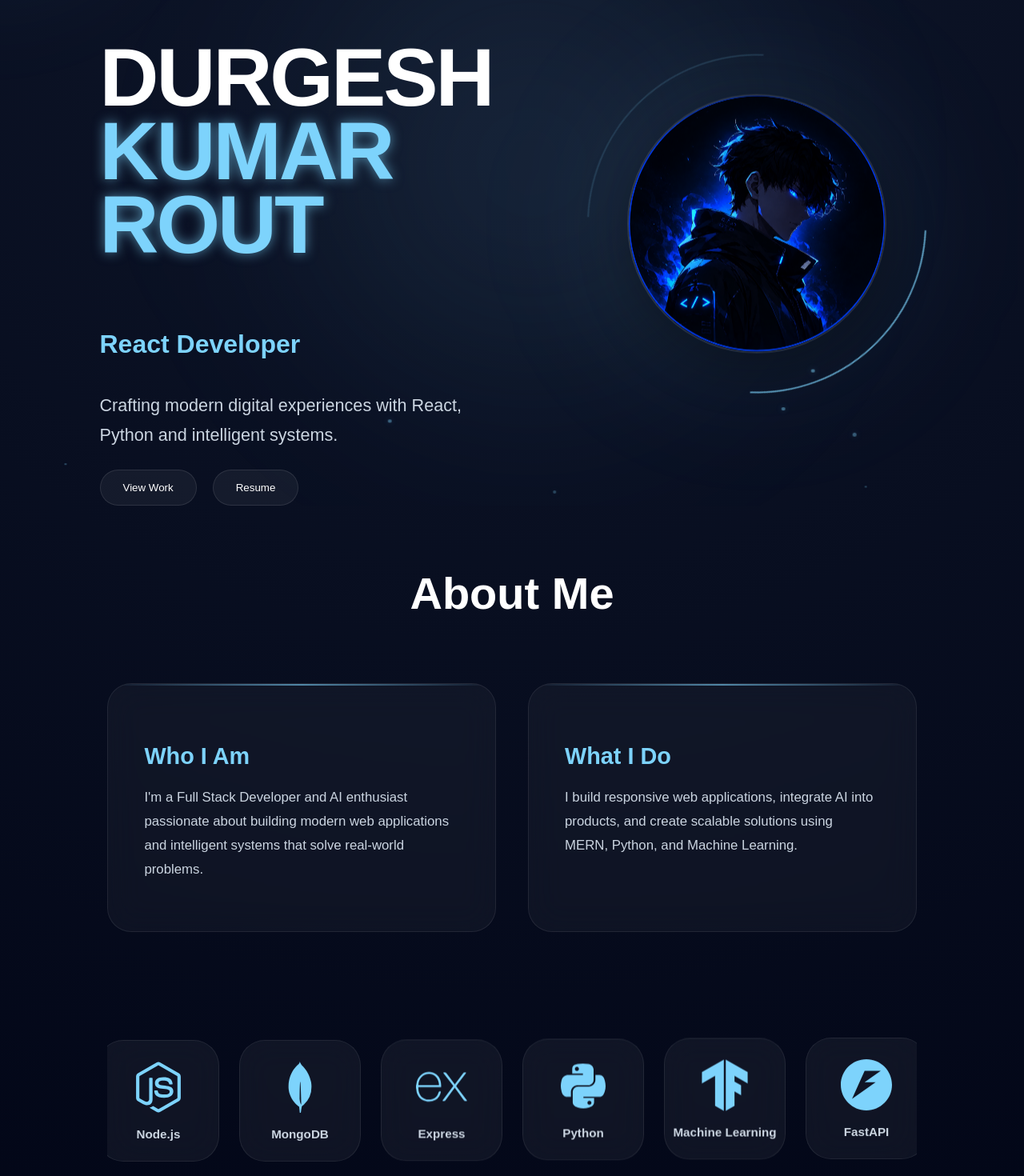
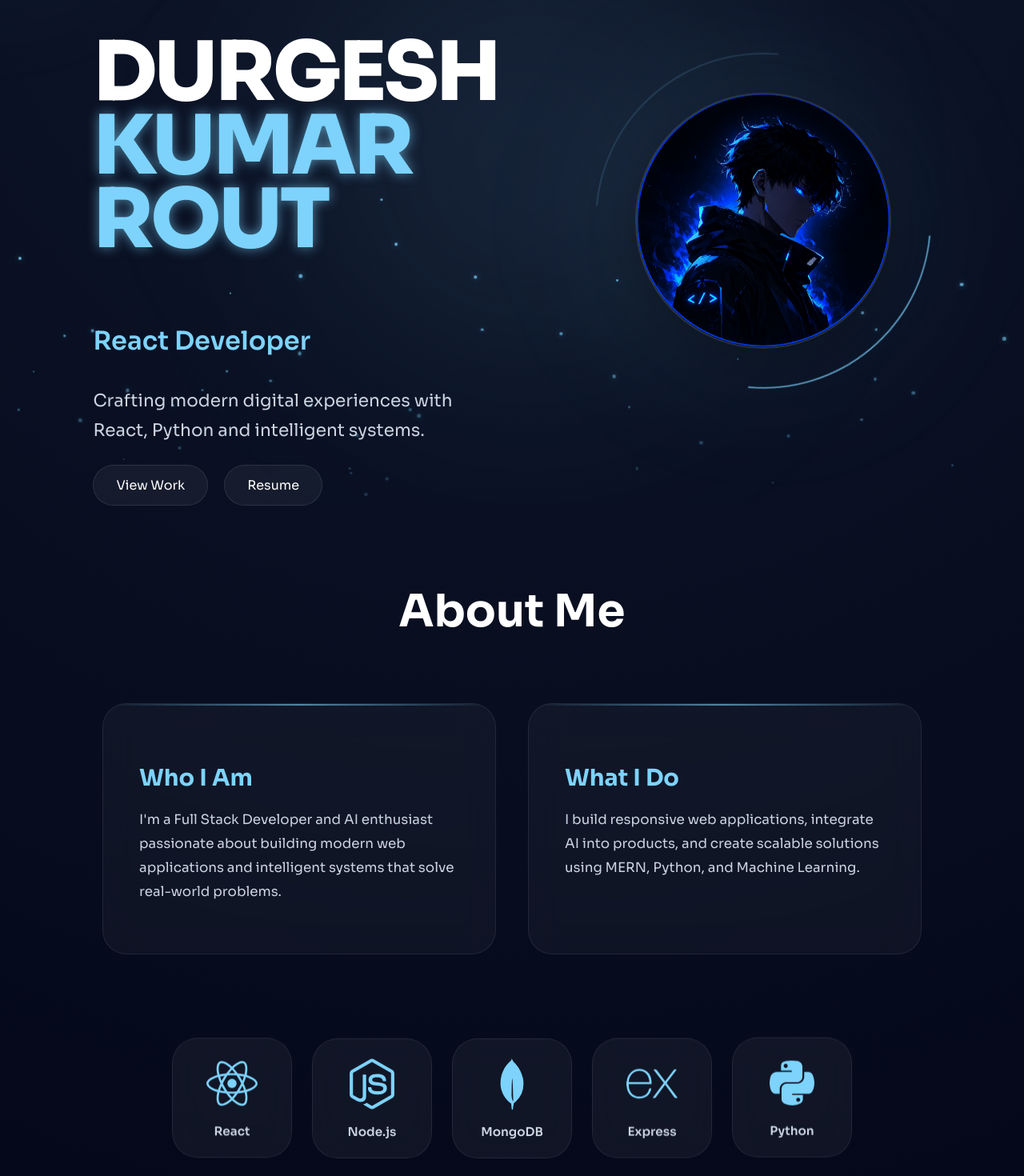
Before and after one commit to durgesh033/Portfolio-WebSite, a React (Vite) app: page / in a window 1280 px wide. Shown: the part 180-1650 px from the top of the page at 80% size. Built offline with nearby package versions, Linux system fonts and the light colour scheme.

Commit message:
bugs fixed

```diff
--- a/index.html
+++ b/index.html
@@ -1,5 +1,6 @@
 <!doctype html>
 <html lang="en">
+
 <head>
   <meta charset="UTF-8" />
   <link rel="icon" type="image/svg+xml" href="/favicon.svg" />
@@ -8,11 +9,15 @@
   <link rel="preconnect" href="https://fonts.gstatic.com" crossorigin>
 
   <link href="https://fonts.googleapis.com/css2?family=Sora:wght@300;400;500;600;700;800&display=swap" rel="stylesheet">
-    <meta name="viewport" content="width=device-width, initial-scale=1.0" /><em></em>
-    <title>portfolio</title>
+  <meta name="viewport" content="width=device-width, initial-scale=1.0" />
+  <meta name="description"
+    content="Durgesh Kumar Rout's portfolio — full stack development, AI, and modern web experiences." />
+  <title>Durgesh Kumar Rout | Full Stack Developer</title>
 </head>
+
 <body>
   <div id="root"></div>
   <script type="module" src="/src/main.jsx"></script>
 </body>
+
 </html>
--- a/src/App.css
+++ b/src/App.css
@@ -8,6 +8,10 @@ html {
 
 section {
   scroll-margin-top: 100px;
+
+  /* Keeps all sections above particles */
+  position: relative;
+  z-index: 1;
 }
 
 body {
@@ -17,7 +21,71 @@ body {
       #020617);
 
   color: white;
-  font-family: 'Space Grotesk', sans-serif;
+  font-family: "Sora", sans-serif;
 
   overflow-x: hidden;
 }
+
+#root {
+  min-height: 100vh;
+}
+
+.global-particles {
+  position: fixed;
+
+  top: 0;
+  left: 0;
+
+  width: 100%;
+  height: 100%;
+
+  overflow: hidden;
+
+  pointer-events: none;
+
+  z-index: 0;
+}
+
+.global-particles span {
+  position: absolute;
+  bottom: -20px;
+  border-radius: 50%;
+  background: #7dd3fc;
+  opacity: .35;
+  box-shadow:
+    0 0 8px rgba(125, 211, 252, .7);
+
+  animation:
+    particleFloat linear infinite,
+    twinkle 3s ease-in-out infinite;
+}
+
+@keyframes particleFloat {
+
+  0% {
+    transform:
+      translateY(0) translateX(0);
+  }
+
+  50% {
+    transform:
+      translateY(-45vh) translateX(25px);
+  }
+
+  100% {
+    transform:
+      translateY(-100vh) translateX(-15px);
+  }
+}
+
+@keyframes twinkle {
+
+  0%,
+  100% {
+    opacity: .2;
+  }
+
+  50% {
+    opacity: .8;
+  }
+}
--- a/src/App.jsx
+++ b/src/App.jsx
@@ -1,34 +1,56 @@
+import { useEffect, useMemo } from "react";
 import AOS from "aos";
 import "aos/dist/aos.css";
-import { useEffect } from "react";
+
 import "./App.css";
+
 import Navbar from "./components/Navbar/Navbar";
 import Hero from "./components/Hero/Hero";
-import About from "./components/About/About"
-
+import About from "./components/About/About";
 
 function App() {
+
   useEffect(() => {
     AOS.init({
       duration: 1000,
       once: true,
-      offset: 150,
+      offset: 80,
       easing: "ease-out-cubic",
       anchorPlacement: "top-bottom"
     });
+  }, []);
 
-    setTimeout(() => {
-      AOS.refreshHard();
-    }, 500);
+  const particles = useMemo(
+    () =>
+      Array.from({ length: 80 }, () => ({
+        left: Math.random() * 100,
+        delay: Math.random() * 8,
+        duration: 8 + Math.random() * 10,
+        size: 2 + Math.random() * 3
+      })),
+    []
+  );
 
-  }, []);
   return (
     <>
+      <div className="global-particles">
+        {particles.map((particle, i) => (
+          <span
+            key={i}
+            style={{
+              left: `${particle.left}%`,
+              animationDelay: `${particle.delay}s`,
+              animationDuration: `${particle.duration}s`,
+              width: `${particle.size}px`,
+              height: `${particle.size}px`
+            }}
+          />
+        ))}
+      </div>
+
       <Navbar />
       <Hero />
       <About />
-
-
     </>
   );
 }
--- a/src/components/About/About.css
+++ b/src/components/About/About.css
@@ -1,6 +1,6 @@
 .about {
     min-height: 100vh;
-    padding: 30px 10% 100px;
+    padding: 50px 10% 100px;
     position: relative;
 }
 
@@ -11,7 +11,6 @@
     color: white;
 }
 
-/* ABOUT CARDS */
 
 .about-container {
     display: grid;
@@ -83,12 +82,15 @@
     display: flex;
     justify-content: center;
     align-items: center;
-    flex-wrap: nowrap;
+    flex-wrap: wrap;
     gap: 25px;
-    overflow-x: auto;
     padding-bottom: 20px;
-    margin-top: 100px;
-    padding-top: 20px;
+    -ms-overflow-style: none;
+    scrollbar-width: none;
+}
+
+.tech-stack::-webkit-scrollbar{
+    display: none;
 }
 
 .tech-aos-wrapper {
--- a/src/components/About/About.jsx
+++ b/src/components/About/About.jsx
@@ -15,11 +15,9 @@ import {
 } from "react-icons/si";
 
 function About() {
-
     return (
         <section className="about" id="about">
 
-            {/* Section Title */}
 
             <h2
                 className="section-title"
@@ -29,12 +27,13 @@ function About() {
                 About Me
             </h2>
 
-
             <div className="about-container">
 
                 <div
                     className="about-card"
-                    data-aos="fade-right">
+                    data-aos="fade-right"
+                    data-aos-duration="1000"
+                >
                     <h3>Who I Am</h3>
 
                     <p>
@@ -46,7 +45,9 @@ function About() {
 
                 <div
                     className="about-card"
-                    data-aos="fade-left">
+                    data-aos="fade-left"
+                    data-aos-duration="1000"
+                >
                     <h3>What I Do</h3>
 
                     <p>
@@ -58,12 +59,15 @@ function About() {
 
             </div>
 
+
             <div className="tech-stack">
 
                 <div
                     className="tech-aos-wrapper"
-                    data-aos="flip-left"
+                    data-aos="fade-up"
                     data-aos-delay="100"
+                    data-aos-duration="800"
+                    data-aos-anchor-placement="top-bottom"
                 >
                     <div className="tech-card">
                         <FaReact className="tech-icon" />
@@ -73,8 +77,10 @@ function About() {
 
                 <div
                     className="tech-aos-wrapper"
-                    data-aos="flip-left"
+                    data-aos="fade-up"
                     data-aos-delay="200"
+                    data-aos-duration="800"
+                    data-aos-anchor-placement="top-bottom"
                 >
                     <div className="tech-card">
                         <FaNodeJs className="tech-icon" />
@@ -84,8 +90,10 @@ function About() {
 
                 <div
                     className="tech-aos-wrapper"
-                    data-aos="flip-left"
+                    data-aos="fade-up"
                     data-aos-delay="300"
+                    data-aos-duration="800"
+                    data-aos-anchor-placement="top-bottom"
                 >
                     <div className="tech-card">
                         <SiMongodb className="tech-icon" />
@@ -95,8 +103,10 @@ function About() {
 
                 <div
                     className="tech-aos-wrapper"
-                    data-aos="flip-left"
+                    data-aos="fade-up"
                     data-aos-delay="400"
+                    data-aos-duration="800"
+                    data-aos-anchor-placement="top-bottom"
                 >
                     <div className="tech-card">
                         <SiExpress className="tech-icon" />
@@ -106,8 +116,10 @@ function About() {
 
                 <div
                     className="tech-aos-wrapper"
-                    data-aos="flip-left"
+                    data-aos="fade-up"
                     data-aos-delay="500"
+                    data-aos-duration="800"
+                    data-aos-anchor-placement="top-bottom"
                 >
                     <div className="tech-card">
                         <FaPython className="tech-icon" />
@@ -117,8 +129,10 @@ function About() {
 
                 <div
                     className="tech-aos-wrapper"
-                    data-aos="flip-left"
+                    data-aos="fade-up"
                     data-aos-delay="600"
+                    data-aos-duration="800"
+                    data-aos-anchor-placement="top-bottom"
                 >
                     <div className="tech-card">
                         <SiTensorflow className="tech-icon" />
@@ -128,8 +142,10 @@ function About() {
 
                 <div
                     className="tech-aos-wrapper"
-                    data-aos="flip-left"
+                    data-aos="fade-up"
                     data-aos-delay="700"
+                    data-aos-duration="800"
+                    data-aos-anchor-placement="top-bottom"
                 >
                     <div className="tech-card">
                         <SiFastapi className="tech-icon" />
@@ -139,8 +155,10 @@ function About() {
 
                 <div
                     className="tech-aos-wrapper"
-                    data-aos="flip-left"
+                    data-aos="fade-up"
                     data-aos-delay="800"
+                    data-aos-duration="800"
+                    data-aos-anchor-placement="top-bottom"
                 >
                     <div className="tech-card">
                         <FaGitAlt className="tech-icon" />
--- a/src/components/Hero/Hero.css
+++ b/src/components/Hero/Hero.css
@@ -1,6 +1,6 @@
 .hero{
     position: relative;
-    min-height: 100vh;
+    min-height: 95vh;
     padding: 120px 10% 60px;
     display: flex;
     justify-content: center;
@@ -44,28 +44,6 @@
     filter: blur(120px);
     animation: float 8s ease-in-out infinite;
     z-index: 1;
-}
-
-.particles{
-    position: absolute;
-    inset: 0;
-    overflow: hidden;
-    z-index: 1;
-    pointer-events: none;
-}
-
-.particles span{
-    position: absolute;
-    bottom: -100px;
-    width: 4px;
-    height: 4px;
-    border-radius: 50%;
-    background: #7dd3fc;
-    opacity: .4;
-    box-shadow: 0 0 10px rgba(125, 211, 252, .6);
-    animation: particleFloat linear infinite,
-    twinkle 3s ease-in-out infinite;
-
 }
 
 .bg-title {
@@ -340,36 +318,6 @@
     }
 }
 
-@keyframes particleFloat {
-
-    0% {
-        transform:
-            translateY(0) translateX(0);
-    }
-
-    50% {
-        transform:
-            translateY(-60vh) translateX(30px);
-    }
-
-    100% {
-        transform:
-            translateY(-120vh) translateX(-20px);
-    }
-}
-
-@keyframes twinkle {
-
-    0%,
-    100% {
-        opacity: .2;
-    }
-
-    50% {
-        opacity: .8;
-    }
-}
-
 @keyframes rotateRing {
 
     from {
--- a/src/components/Hero/Hero.jsx
+++ b/src/components/Hero/Hero.jsx
@@ -1,8 +1,8 @@
-import "./Hero.css"
-import profileImg from "../../../assets/profile.png"
-import resume from "../../../assets/Durgesh_Resume.pdf"
+import "./Hero.css";
+import profileImg from "../../../assets/profile.png";
+import resume from "../../../assets/Durgesh_Resume.pdf";
+
 import { useState, useEffect } from "react";
-import { useMemo } from "react";
 
 function Hero() {
 
@@ -23,11 +23,8 @@ function Hero() {
             y: e.clientY
         });
 
-        const x =
-            (e.clientX / window.innerWidth - 0.5);
-
-        const y =
-            (e.clientY / window.innerHeight - 0.5);
+        const x = (e.clientX / window.innerWidth - 0.5);
+        const y = (e.clientY / window.innerHeight - 0.5);
 
         setMouse({
             x,
@@ -47,6 +44,7 @@ function Hero() {
     const [fade, setFade] = useState(true);
 
     useEffect(() => {
+
         const interval = setInterval(() => {
 
             setFade(false);
@@ -62,44 +60,30 @@ function Hero() {
         }, 2500);
 
         return () => clearInterval(interval);
+
     }, []);
 
-    const particles = useMemo(
-        () =>
-            Array.from({ length: 35 }, () => ({
-                left: Math.random() * 100,
-                delay: Math.random() * 20,
-                duration: 15 + Math.random() * 15,
-                size: 2 + Math.random() * 4
-            })),
-        []
-    );
+    return (
+        <section
+            className="hero"
+            id="hero"
+            onMouseMove={handleMove}
+        >
 
+            <div
+                className="spotlight"
+                style={{
+                    left: position.x,
+                    top: position.y
+                }}
+            ></div>
 
+            <div className="hero-bg"></div>
 
-    return (
-        <section className="hero" id="hero" onMouseMove={handleMove}>
-            <div className="spotlight" style={{
-                left: position.x,
-                top: position.y
-            }}></div>
-            <div className="hero-bg"></div>
-            <div className="particles">
-                {particles.map((particle, i) => (
-                    <span
-                        key={i}
-                        style={{
-                            left: `${particle.left}%`,
-                            animationDelay: `${particle.delay}s`,
-                            animationDuration: `${particle.duration}s`,
-                            width: `${particle.size}px`,
-                            height: `${particle.size}px`
-                        }}
-                    />
-                ))}
-            </div>
             <div className="hero-content">
+
                 <div className="hero-left">
+
                     <div className="hero-badges">
 
                         <div className="hero-badge internship">
@@ -113,31 +97,63 @@ function Hero() {
                         </div>
 
                     </div>
-                     <h1>
+
+                    <h1>
                         DURGESH
                         <span>KUMAR ROUT</span>
                     </h1>
 
-                    <h2 className={`role-switcher ${fade ? "show" : "hide"}`}>{roles[currentRole]}</h2>
-                    <p>Crafting modern digital experiences with React, Python and intelligent systems.</p>
+                    <h2
+                        className={`role-switcher ${fade ? "show" : "hide"}`}
+                    >
+                        {roles[currentRole]}
+                    </h2>
+
+                    <p>
+                        Crafting modern digital experiences with React,
+                        Python and intelligent systems.
+                    </p>
 
                     <div className="hero-btns">
+
                         <a href="#projects" className="hero-btn">
                             <button>View Work</button>
                         </a>
-                        <a href={resume} target="_blank" rel="noopener noreferrer" className="hero-btn">
-                        <button>Resume</button></a>
+
+                        <a
+                            href={resume}
+                            target="_blank"
+                            rel="noopener noreferrer"
+                            className="hero-btn"
+                        >
+                            <button>Resume</button>
+                        </a>
+
                     </div>
+
                 </div>
 
                 <div className="hero-right">
-                    <div className="profile-container" style={{transform:`translate(${mouse.x*25}px, ${mouse.y*25}px)` }} >
+
+                    <div
+                        className="profile-container"
+                        style={{
+                            transform: `translate(${mouse.x * 25}px, ${mouse.y * 25}px)`
+                        }}
+                    >
                         <div className="profile-ring"></div>
-                        <img src={profileImg} alt="Durgesh" className="profile-image"></img>
+
+                        <img
+                            src={profileImg}
+                            alt="Durgesh"
+                            className="profile-image"
+                        />
                     </div>
 
                 </div>
+
             </div>
+
         </section>
     );
 }
--- a/src/index.css
+++ b/src/index.css
@@ -1,3 +1,39 @@
-html{
+:root {
+    font-family: "Sora", sans-serif;
+    font-synthesis: none;
+    text-rendering: optimizeLegibility;
+}
+
+* {
+    box-sizing: border-box;
+}
+
+html {
     scroll-behavior: smooth;
 }
+
+body {
+    margin: 0;
+    min-width: 320px;
+    min-height: 100vh;
+}
+
+button,
+a {
+    font: inherit;
+}
+
+@media (prefers-reduced-motion: reduce) {
+    html {
+        scroll-behavior: auto;
+    }
+
+    *,
+    *::before,
+    *::after {
+        animation-duration: 0.01ms !important;
+        animation-iteration-count: 1 !important;
+        scroll-behavior: auto !important;
+        transition-duration: 0.01ms !important;
+    }
+}
```
Lines whose indentation alone changed are shown as unchanged.
